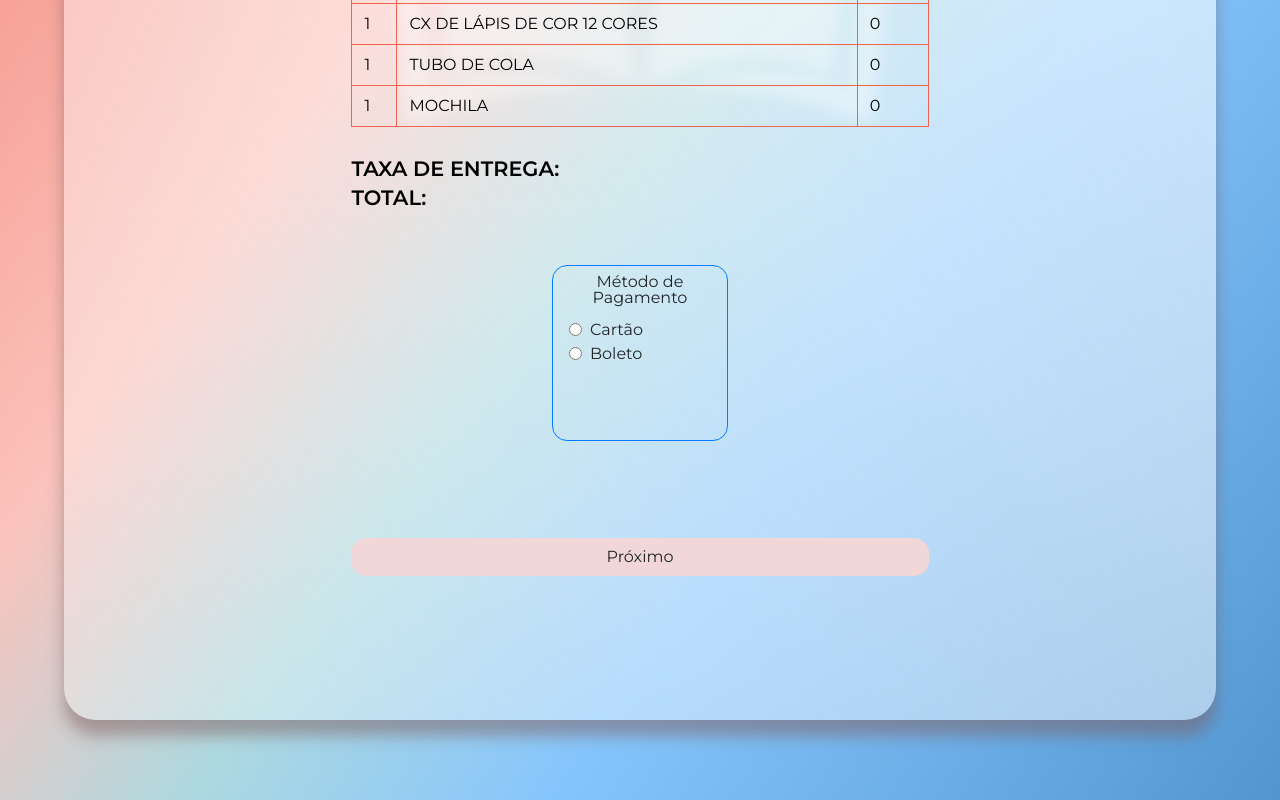
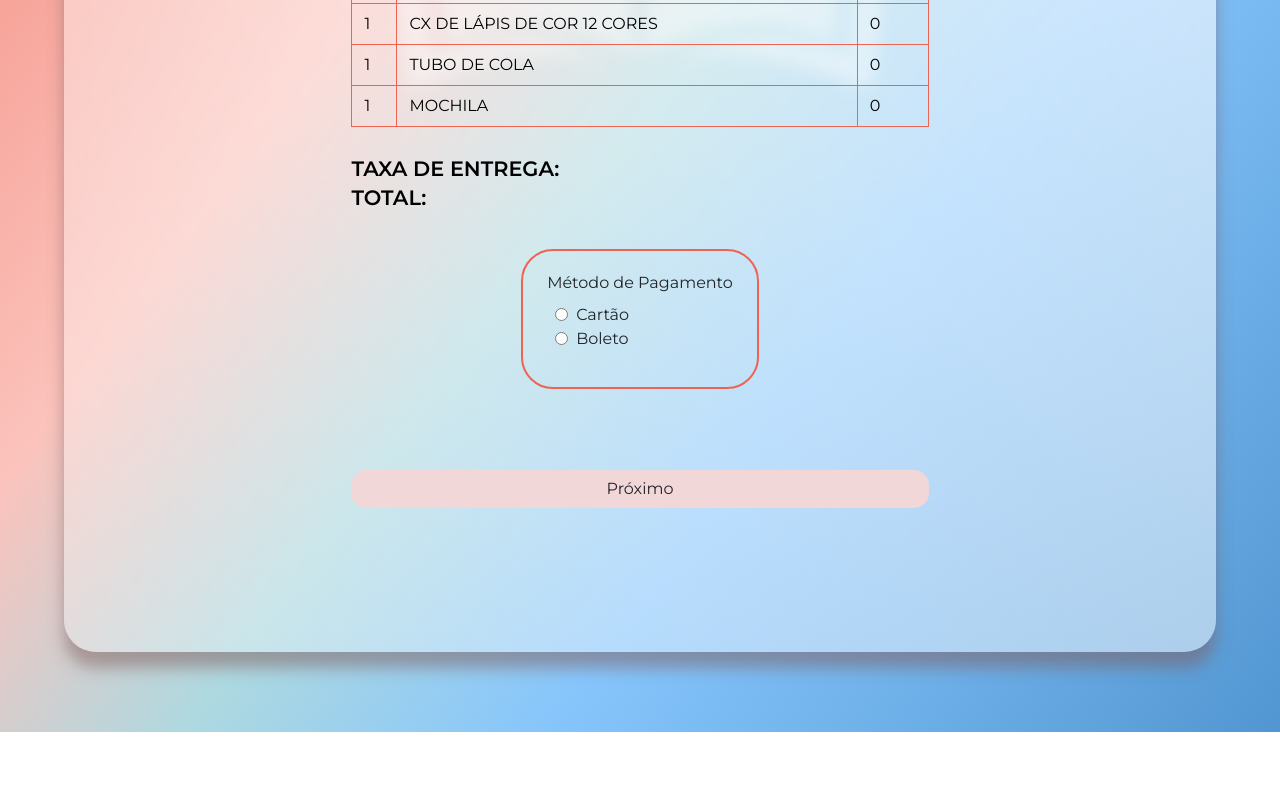
Before and after one commit to bob-mw/anjosDaEducacao, a React (Create React App) app: page /chipIn in a window 1280 px wide. Shown: the part 994-1794 px from the top of the page. After the commit the page ends 1726 px from the top, so only its background shows below. Built offline with nearby package versions, Linux system fonts and the light colour scheme.

Commit message:
Implemented PaymentMethodContainer

```diff
--- a/src/components/ChipInComponent/index.jsx
+++ b/src/components/ChipInComponent/index.jsx
@@ -68,7 +68,7 @@ const ChipIn = () => {
                 <S.Details>Total:</S.Details>
 
 
-                <section className="border border-primary p-2 b-radius   boxInputRadio-width mx-auto my-5">
+                <S.PaymentMethodContainer>
                     <h1 className="text-center">Método de Pagamento</h1>
                     <div className="my-3">
 
@@ -82,7 +82,7 @@ const ChipIn = () => {
                             Boleto
                         </label>
                     </div>
-                </section>
+                </S.PaymentMethodContainer>
 
             </S.DetailsContainer>
 
--- a/src/components/ChipInComponent/styled.jsx
+++ b/src/components/ChipInComponent/styled.jsx
@@ -70,3 +70,11 @@ export const Table = styled.table`
         border: 1px solid var(--bg-dark-orange);
     }
 `
+
+export const PaymentMethodContainer = styled.div`
+    padding: 1.5rem;
+    margin: 2rem 0;
+    border: 2px solid var(--bg-dark-orange);
+    border-radius: 2rem;
+    align-self: center;
+`
```
